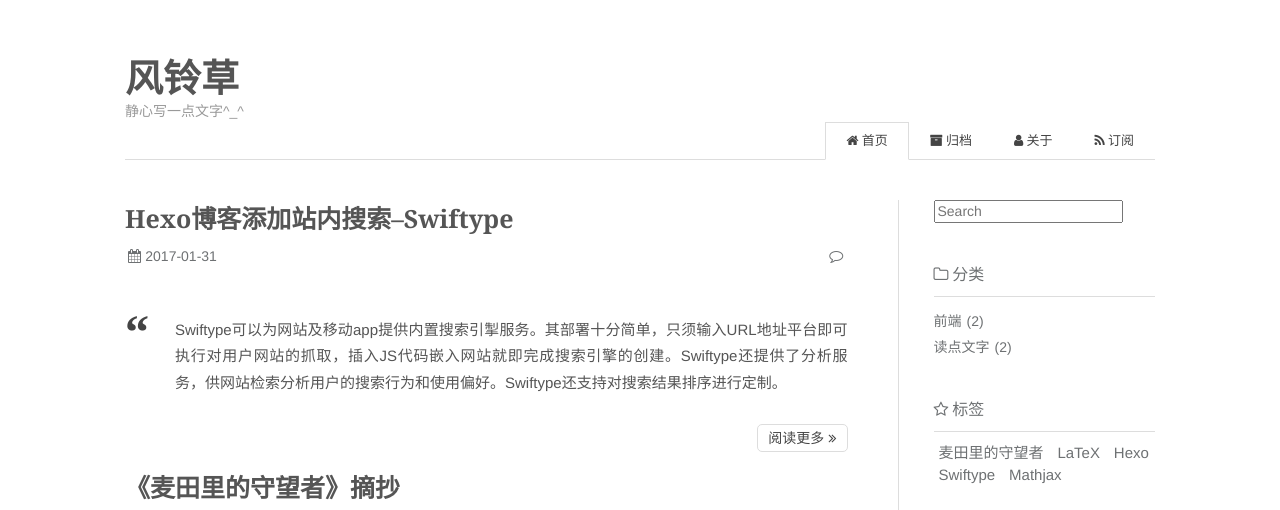
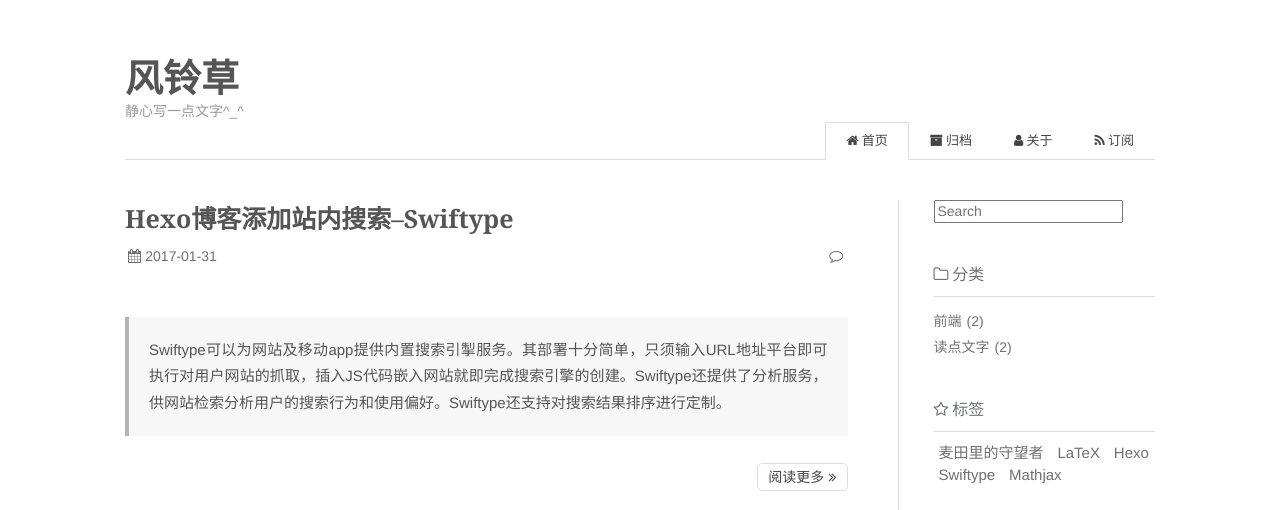
Before and after one commit to GeekSnail/GeekSnail.github.io, a plain HTML site: page index.html in a window 1280 px wide. Shown: the top 510 px of the page. Drawn offline with nearby package versions, Linux system fonts and the light colour scheme; some packages are replaced by stand-ins of ours; a script that the page names is missing.

Commit message:
Site updated: 2017-01-31 23:10:46

```diff
--- a/css/style.css
+++ b/css/style.css
@@ -1553,3 +1553,17 @@
   border-bottom-left-radius: 3px;
   font-family: Consolas, Monaco, Menlo;
   margin: auto 3px; }
+
+input.st-ui-search-input, .st-default-search-input {
+  width: auto !important; }
+
+blockquote, .stressed {
+  padding: 20px 20px 1px;
+  background-color: #f7f7f7;
+  border-left: #b4b4b4 4px solid; }
+
+blockquote:before, .stressed-quote:before {
+  content: none !important; }
+
+figure.highlight {
+  border: 1px solid #ccc; }
```
